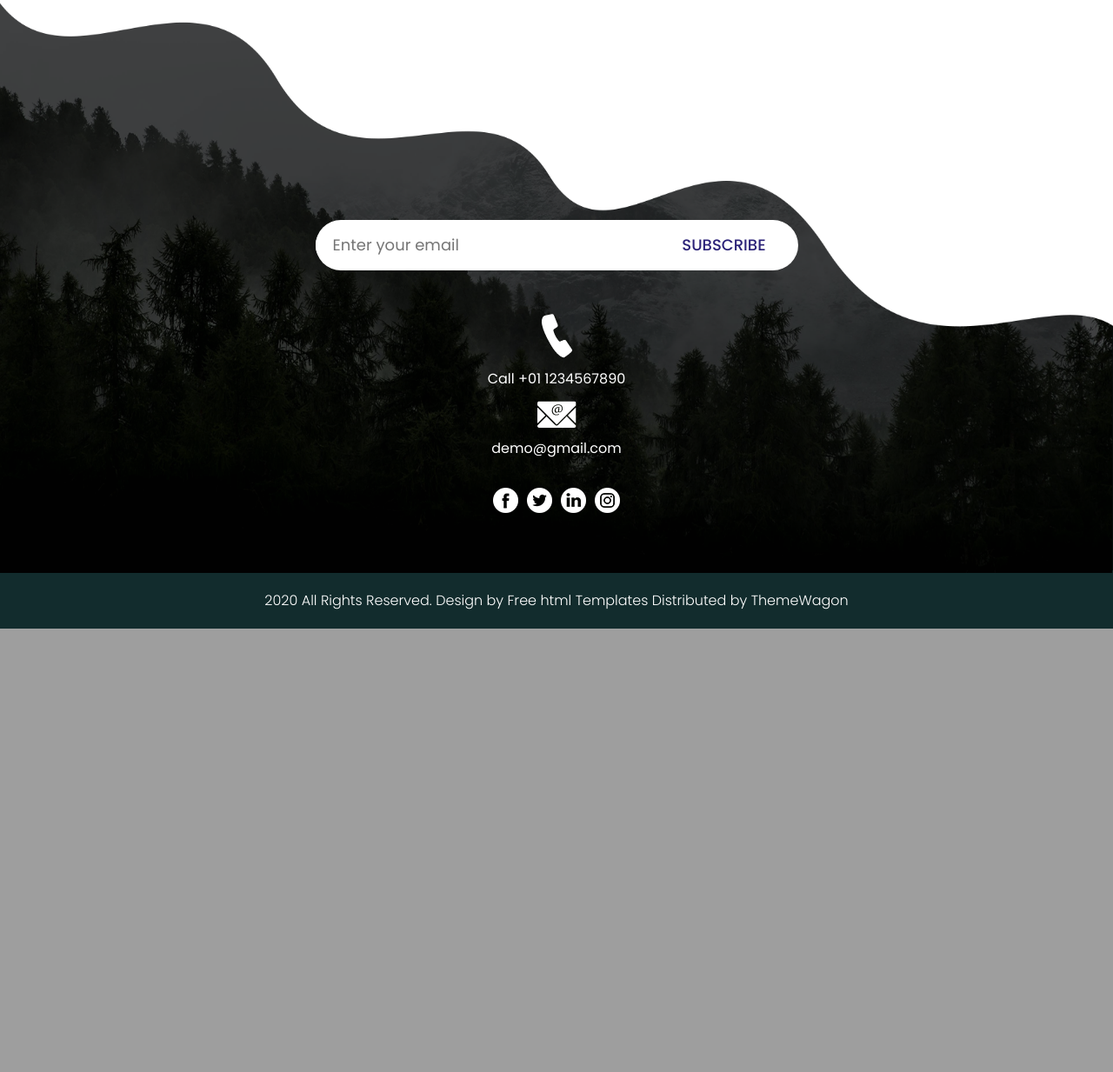
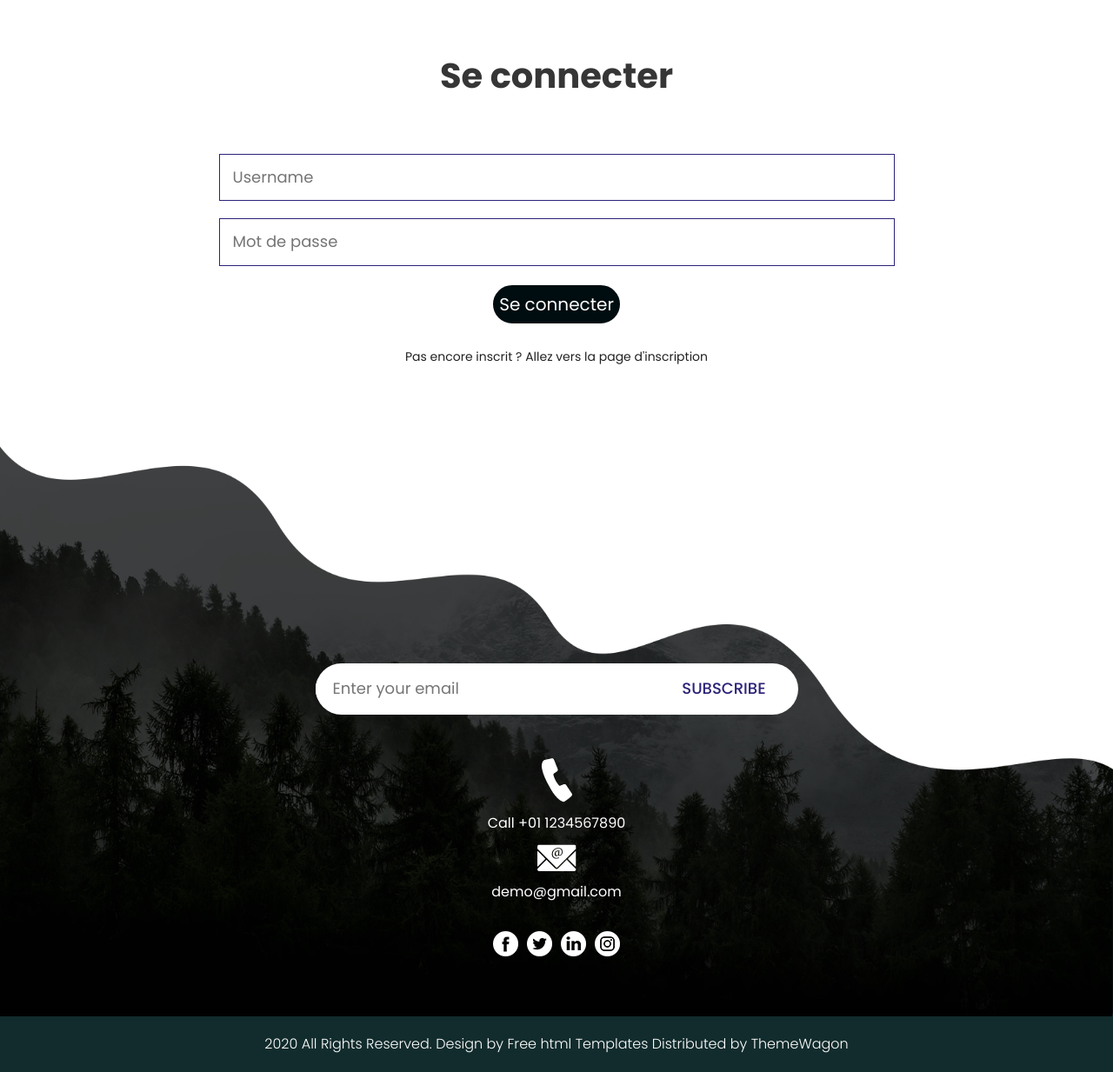
Before and after one commit to AFelix20100/NuitInfo, a Symfony app: template templates/authentification/login.html.twig in a window 1280 px wide. Shown: the part 330-1563 px from the top of the page at 87% size. Before the commit the page ends 1053 px from the top, so only its background shows below. Run offline with Twig, Linux system fonts and the light colour scheme; the template is opened without the code that fills it, so the values that code supplies are empty; some libraries are stand-ins or nearby versions.

Commit message:
add login

```diff
--- a/public/css/style.css
+++ b/public/css/style.css
@@ -276,6 +276,10 @@ button {
     border-radius: 20px;
     border: 2px solid #fff;
     color: #fff;
+    font-size: 20px;
+    border-radius: 30px;
+    background-color: #000d10;
+    padding: 7px;
 }
 
 .navbar-expand-lg .navbar-nav .nav-link {
@@ -1013,3 +1017,6 @@ button {
 .copyright_text a:hover {
     color: #e27141;
 }
+a:hover{
+    color: #79C524;
+}
--- a/templates/authentification/login.html.twig
+++ b/templates/authentification/login.html.twig
@@ -5,17 +5,25 @@
     {% if error %}
         <div>{{ error.messageKey|trans(error.messageData, 'security') }}</div>
     {% endif %}
-
+    <!-- contact section start -->
     <form action="{{ path('app_login') }}" method="post">
-        <label for="username">Username:</label>
-        <input type="text" id="username" name="_username" value="{{ last_username }}">
-
-        <label for="password">Password:</label>
-        <input type="password" id="password" name="_password">
-
-        {# If you want to control the URL the user is redirected to on success
-        <input type="hidden" name="_target_path" value="/account"> #}
-
-        <button type="submit">login</button>
+    <div class="contact_section layout_padding">
+      <div class="container">
+         <h1 class="contact_taital">Se connecter</h1>
+         <div class="email_text">
+            <div class="form-group">
+               <input type="text" class="email-bt" placeholder="Username" id="username" name="_username" value="{{ last_username }}">
+            </div>
+            <div class="form-group">
+               <input type="password" class="email-bt" placeholder="Mot de passe" id="password" name="_password">
+            </div>
+            <button type="submit send_btn" class="btn">Se connecter</button>
+         </div>
+      </div>
+      <div class="d-flex justify-content-center mt-4">
+        <a class="" href="{{ path('app_register') }}">Pas encore inscrit ? Allez vers la page d'inscription</a>
+      </div>
+    </div>
     </form>
+   <!-- contact section end -->
 {% endblock %}
--- a/templates/index.html.twig
+++ b/templates/index.html.twig
@@ -50,7 +50,7 @@
                         <h1 class="banner_taital">VertDemain</h1>
                         <p class="banner_text">Notre plateforme est dédiée à la promotion d'un mode de vie durable et respectueux de l'environnement.
                         Notre mission est de sensibiliser, informer et inspirer chacun à adopter des pratiques écologiques pour préserver notre planète.</p>
-                        <div class="read_bt"><a href="{{path("app_register")}}">S'inscrire</a></div>
+                        <div class="read_bt"><a href="{{path("app_login")}}">Se connecter</a></div>
                     </div>
                 </div>
                 </div>
```
Also changed, not shown: templates/authentification/register.html.twig (+20 -5 lines).
